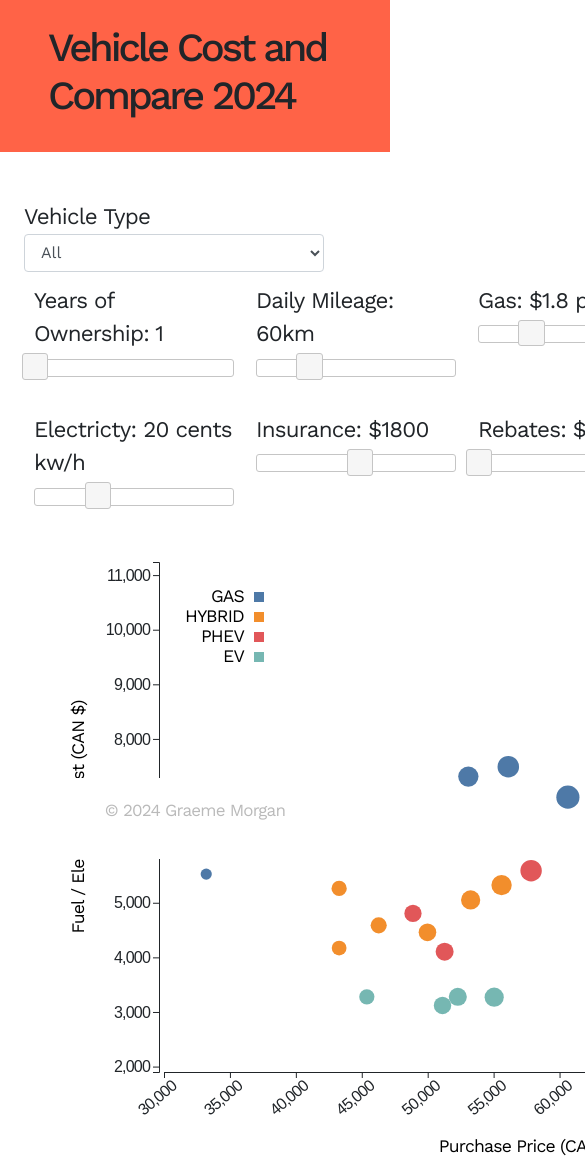
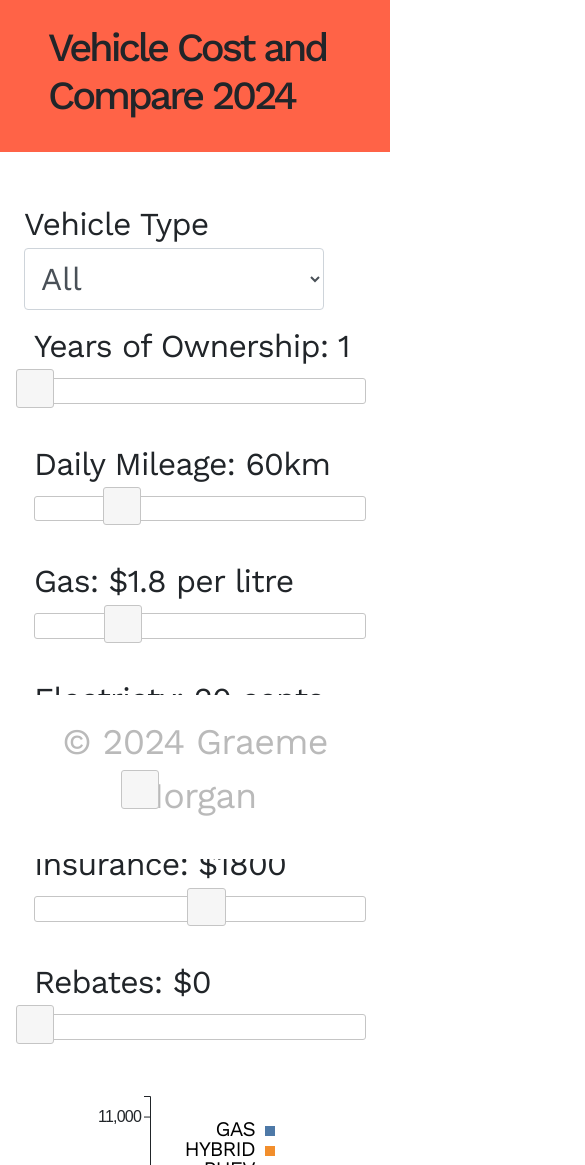
Before and after one commit to GraemeRMorgan/vehicle-cost-vercel, a website with bundled scripts: page index.html in a window 390 px wide. Shown: the top 1165 px of the page, 585 px wide, since content can reach past the window. Built offline with nearby package versions, Linux system fonts and the light colour scheme.

Commit message:
fixed the sizing on mobile

```diff
--- a/css/style.css
+++ b/css/style.css
@@ -15,7 +15,7 @@ h1 {
   margin-right: auto;
 
   display: block;
-  font-size: 1.1rem;
+  font-size: 1.3rem;
 }
 
 
@@ -90,6 +90,12 @@ h1 {
 }
 
 @media(max-width: 1168px) {
+
+  body {
+    font-family: "Work Sans", sans-serif;
+    font-size: 36px;
+    letter-spacing: -0.05rem;
+  }
   .wrapper {
     flex-direction: column;
     padding: 48px 24px;
@@ -97,8 +103,15 @@ h1 {
   }
 
   .col1 {
-    display: grid;
-    grid-template-columns: 1fr 1fr 1fr;
+    font-size: 2rem;
+    display: flex;
+  }
+  .col2{
+    font-size: 24px;
+  }
+
+  #chart-area {
+    font-size: 24px;
   }
 
   #slider-div-year,
@@ -107,8 +120,12 @@ h1 {
   #slider-div-electricity,
   #slider-div-rebate,
   #slider-div-insurance {
-    width: 200px;
+    width: 100%;
     margin-left: 10px;
+  }
+
+  .form-control{
+    font-size: 2rem;
   }
 
   .dropDown {
--- a/js/main.js
+++ b/js/main.js
@@ -1,8 +1,14 @@
-const MARGIN = { LEFT: 120, RIGHT: 10, TOP: 10, BOTTOM: 100 };
+const MARGIN = { LEFT: 100, RIGHT: 10, TOP: 10, BOTTOM: 100 };
+
 const WIDTH = 900 - MARGIN.LEFT - MARGIN.RIGHT;
 const HEIGHT = 620 - MARGIN.TOP - MARGIN.BOTTOM;
+const MOBILE_HEIGHT = 800;
 
+const isMobile = window.innerWidth < 1000 ? true : false;
 
+const svgWidth = isMobile? window.innerWidth - MARGIN.LEFT - MARGIN.RIGHT : WIDTH;
+const svgHeight = isMobile ? MOBILE_HEIGHT : HEIGHT;
+console.log(isMobile)
 
 // Flag for jumping between data on Y axis
 let flag = true;
@@ -99,8 +105,8 @@ function updatedPurchasePrice(vehicles) {
 const svg = d3
   .select("#chart-area")
   .append("svg")
-  .attr("width", WIDTH + MARGIN.LEFT + MARGIN.RIGHT)
-  .attr("height", HEIGHT + MARGIN.TOP + MARGIN.BOTTOM)
+  .attr("width", svgWidth)
+  .attr("height", svgHeight + MARGIN.TOP + MARGIN.BOTTOM)
   .append("g")
   .attr("transform", `translate(${MARGIN.LEFT}, ${MARGIN.TOP})`);
 
@@ -128,14 +134,14 @@ g.call(tip);
 // Define scales and axes (will set domains later)
 const x = d3.scaleLinear().range([0, WIDTH]);
 
-const y = d3.scaleLinear().range([HEIGHT, 0]);
+const y = d3.scaleLinear().range([isMobile ? MOBILE_HEIGHT : HEIGHT, 0]);
 
 const color = d3.scaleOrdinal(d3.schemeTableau10);
 
 const xAxisGroup = g
   .append("g")
   .attr("class", "x axis")
-  .attr("transform", `translate(-100, ${HEIGHT})`);
+  .attr("transform", `translate(-100, ${isMobile ? MOBILE_HEIGHT : HEIGHT})`);
 
 const yAxisGroup = g
   .append("g")
@@ -151,14 +157,14 @@ const radiusScale = d3
 svg
   .append("text")
   .attr("x", WIDTH / 2)
-  .attr("y", HEIGHT + 90)
+  .attr("y", isMobile ? MOBILE_HEIGHT + 90 : HEIGHT + 90)
   .attr("text-anchor", "middle")
   .text("Purchase Price (CAN $)");
 
 const yLabel = g
   .append("text")
   .attr("transform", "rotate(-90)")
-  .attr("x", -HEIGHT / 2)
+  .attr("x", isMobile ? -MOBILE_HEIGHT/2 : -HEIGHT / 2)
   .attr("y", -MARGIN.LEFT - 60)
   .attr("text-anchor", "middle");
 
```
Also changed, not shown: index.html (+1 -11 lines).
